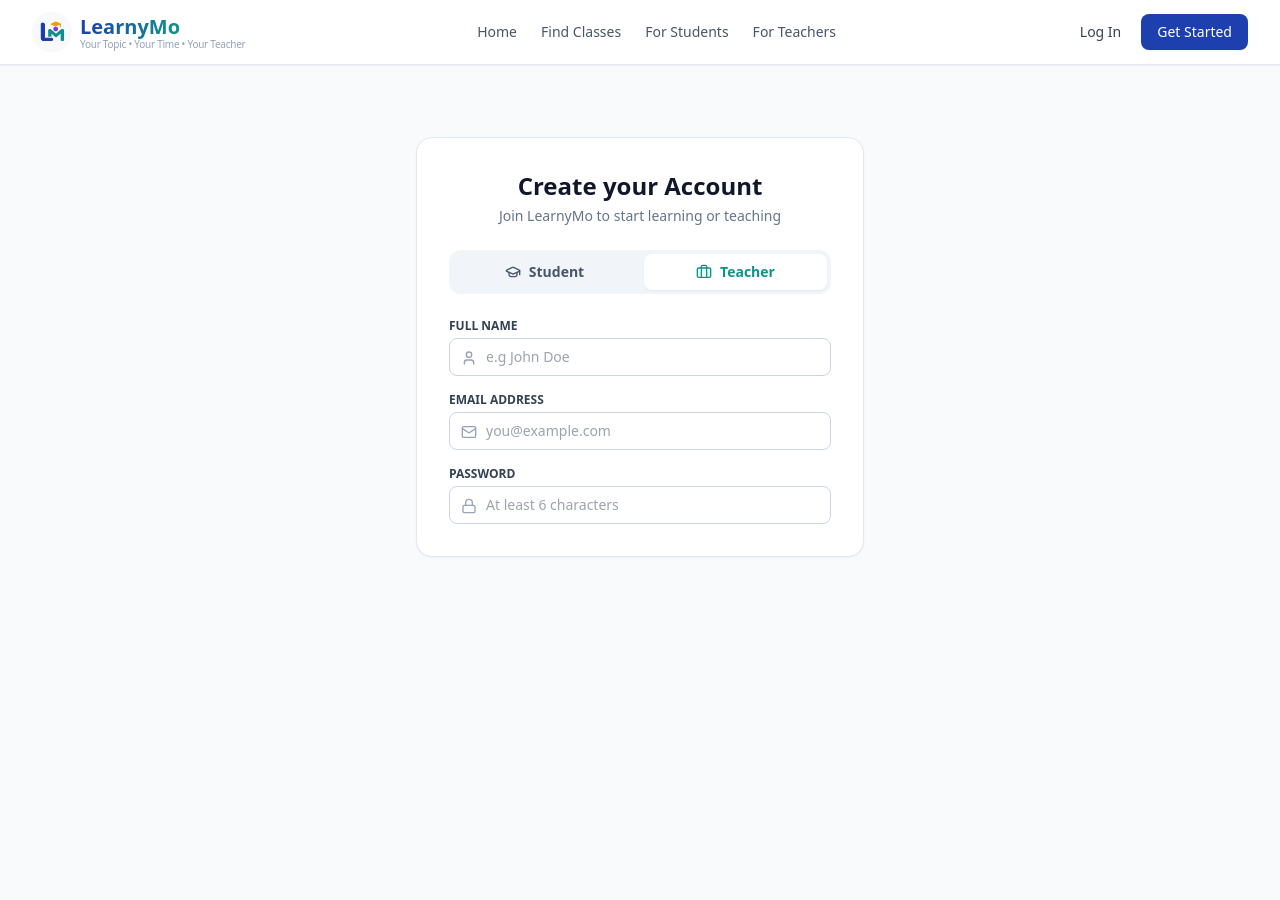
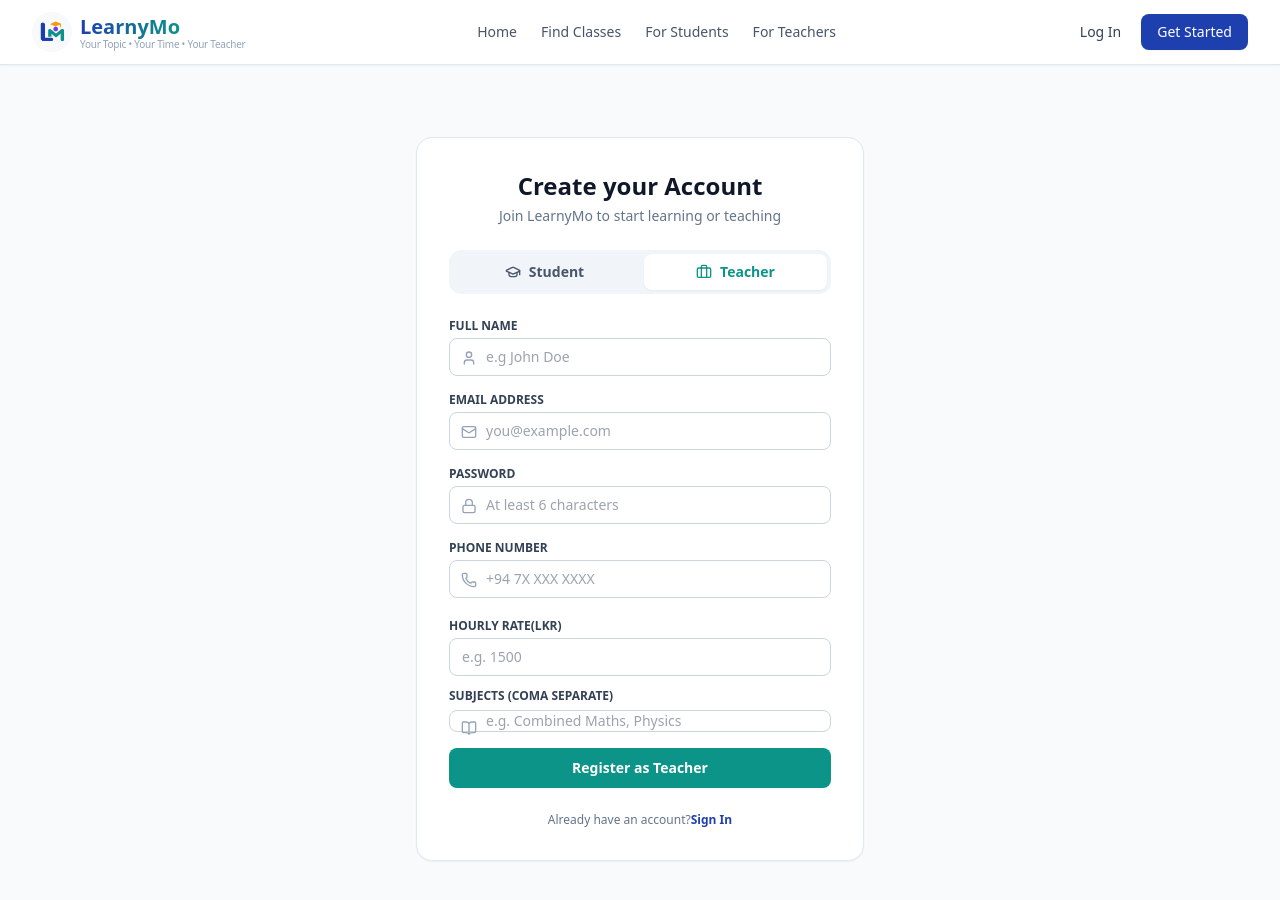
Before and after one commit to paulrajeevan/Uki-Final-Project, a React (Vite) app in the folder client/: page /register in a window 1280 px wide. Both pictures are taken after a click on the button "Teacher". Shown: the top 900 px of the page. Before the commit the page ends 800 px from the top, so only its background shows below. Built offline with nearby package versions, Linux system fonts and the light colour scheme; no server answers.

Commit message:
feat: add register form

```diff
--- a/client/src/pages/Register.jsx
+++ b/client/src/pages/Register.jsx
@@ -1,100 +1,250 @@
 import { useState } from "react";
-import {Link, useNavigate} from "react-router-dom"
+import { Link, useNavigate } from "react-router-dom";
 import { useAuth } from "../context/AuthContext";
-import { GraduationCap,Briefcase,Mail,Lock,User,Phone,BookOpen,AlertCircle } from "lucide-react";
+import {
+  GraduationCap,
+  Briefcase,
+  Mail,
+  Lock,
+  User,
+  Phone,
+  BookOpen,
+  AlertCircle,
+} from "lucide-react";
 
 const Register = () => {
-    const [role, setRole] = useState('student')
+  const [role, setRole] = useState("student");
   const [formData, setFormData] = useState({
-        name:'',
-        email: '',
-        password: '',
-        phone: '',
-        grade: '',
-        school: '',
-        hourlyRate: '',
-        subjects: ''
-    })
+    name: "",
+    email: "",
+    password: "",
+    phone: "",
+    grade: "",
+    school: "",
+    hourlyRate: "",
+    subjects: "",
+  });
 
-    const [error, setError] = useState('')
-    const [loading, setLoading] = useState(false)
+  const [error, setError] = useState("");
+  const [loading, setLoading] = useState(false);
 
-    const {register} = useAuth()
-    const navigate = useNavigate()
+  const { register } = useAuth();
+  const navigate = useNavigate();
 
   const handleChange = (e) => {
-        setFormData({...formData,[e.target.name]:e.target.value})
-    }
+    setFormData({ ...formData, [e.target.name]: e.target.value });
+  };
 
   const handleSubmit = async (e) => {
-        e.preventDefault()
-        setError('')
-        setLoading(true)
+    e.preventDefault();
+    setError("");
+    setLoading(true);
 
-        try{
+    try {
       const submissionData = {
         ...formData,
         role,
-                subject: role === 'teacher' && formData.subjects ? formData.subjects.split(',').map((s) => s.trim()) : []
+        subjects:
+          role === "teacher" && formData.subjects
+            ? formData.subjects.split(",").map((s) => s.trim())
+            : [],
+      };
+
+      await register(submissionData);
+      navigate("/");
+    } catch (err) {
+      setError(
+        err.response?.data?.message ||
+          "Registration failed. Please check your inputs.",
+      );
+    } finally {
+      setLoading(false);
     }
+  };
 
-            await register(submissionData)
-            navigate('/')
-        }catch(err){
-            setError(err.response?.data?.message || 'Registration failed. Please check your inputs.')
-        }finally{
-            setLoading(false)
-        }
-    }
-
-    return(
+  return (
     <div className="max-w-md mx-auto my-8 bg-white border border-slate-200 rounded-2xl shadow-sm p-6 sm:p-8">
       <div className="text-center mb-6">
-                <h2 className="text-2xl font-bold text-slate-900">Create your Account</h2>
-                <p className="text-sm text-slate-500 mt-1">Join LearnyMo to start learning or teaching</p>
+        <h2 className="text-2xl font-bold text-slate-900">
+          Create your Account
+        </h2>
+        <p className="text-sm text-slate-500 mt-1">
+          Join LearnyMo to start learning or teaching
+        </p>
       </div>
 
       {error && (
-                <div className="mb-4 p-3 rounded-lg bg-rose-50 border border-rose text-rose-700 text-sm flex items-center gap-2">
-                    <AlertCircle className="w-4 h-4 shrink-0"/>
+        <div className="mb-4 p-3 rounded-lg bg-rose-50 border border-rose-200 text-rose-700 text-sm flex items-center gap-2">
+          <AlertCircle className="w-4 h-4 shrink-0" />
           <span>{error}</span>
         </div>
       )}
 
       <div className="grid grid-cols-2 gap-2 p-1 bg-slate-100 rounded-xl mb-6">
-                <button type="button" onClick={() => setRole('student')} className={`flex items-center justify-center gap-2 py-2 text-sm font-semibold rounded-lg transition-all ${role === 'student' ? 'bg-white text-brand-blue shadow-sm' : 'text-slate-600 hover:text-slate-900'}`}>
-                    <GraduationCap className="w-4 h-4"/>
+        <button
+          type="button"
+          onClick={() => setRole("student")}
+          className={`flex items-center justify-center gap-2 py-2 text-sm font-semibold rounded-lg transition-all ${role === "student" ? "bg-white text-brand-blue shadow-sm" : "text-slate-600 hover:text-slate-900"}`}
+        >
+          <GraduationCap className="w-4 h-4" />
           Student
         </button>
-                <button type="button" onClick={() => setRole('teacher')} className={`flex items-center justify-center gap-2 py-2 text-sm font-semibold rounded-lg transition-all ${ role === 'teacher' ? 'bg-white text-brand-teal shadow-sm' : 'text-slate-600 hover:text-slate-900'}`}>
-                    <Briefcase className="w-4 h-4"/>
+        <button
+          type="button"
+          onClick={() => setRole("teacher")}
+          className={`flex items-center justify-center gap-2 py-2 text-sm font-semibold rounded-lg transition-all ${role === "teacher" ? "bg-white text-brand-teal shadow-sm" : "text-slate-600 hover:text-slate-900"}`}
+        >
+          <Briefcase className="w-4 h-4" />
           Teacher
         </button>
       </div>
 
       <form onSubmit={handleSubmit} className="space-y-4">
         <div>
-                    <label className="block text-xs font-semibold text-slate-700 uppercase mb-1">Full Name</label>
-                    <div className="relative"><User className="w-4 h-4 absolute left-3 top-3 text-slate-400" />
-                        <input type="text" name="name" required value={formData.name} onChange={handleChange} placeholder="e.g John Doe" className="w-full pl-9 pr-3 py-2 text-sm border border-slate-300 rounded-lg focus:outline-none focus:ring-2 focus:ring-brand-blue"/>
+          <label className="block text-xs font-semibold text-slate-700 uppercase mb-1">
+            Full Name
+          </label>
+          <div className="relative">
+            <User className="w-4 h-4 absolute left-3 top-3 text-slate-400" />
+            <input
+              type="text"
+              name="name"
+              required
+              value={formData.name}
+              onChange={handleChange}
+              placeholder="e.g John Doe"
+              className="w-full pl-9 pr-3 py-2 text-sm border border-slate-300 rounded-lg focus:outline-none focus:ring-2 focus:ring-brand-blue"
+            />
           </div>
         </div>
 
         <div>
-                    <label className="block text-xs font-semibold text-slate-700 uppercase mb-1">Email Address</label>
-                    <div className="relative"><Mail className="w-4 h-4 absolute left-3 top-3 text-slate-400"/>
-                    <input type="email" name="email" required value={formData.email} onChange={handleChange} placeholder="you@example.com" className="w-full pl-9 pr-3 py-2 text-sm border border-slate-300 rounded-lg focus:outline-none focus:ring-2 focus:ring-brand-blue" /></div>
+          <label className="block text-xs font-semibold text-slate-700 uppercase mb-1">
+            Email Address
+          </label>
+          <div className="relative">
+            <Mail className="w-4 h-4 absolute left-3 top-3 text-slate-400" />
+            <input
+              type="email"
+              name="email"
+              required
+              value={formData.email}
+              onChange={handleChange}
+              placeholder="you@example.com"
+              className="w-full pl-9 pr-3 py-2 text-sm border border-slate-300 rounded-lg focus:outline-none focus:ring-2 focus:ring-brand-blue"
+            />
+          </div>
         </div>
         <div>
-                    <label className="block text-xs font-semibold text-slate-700 uppercase mb-1">Password</label>
+          <label className="block text-xs font-semibold text-slate-700 uppercase mb-1">
+            Password
+          </label>
           <div className="relative">
-                        <Lock className="w-4 h-4 absolute left-3 top-3 text-slate-400"/>
-                        <input type="password" name="password" required  minLength={6} value={formData.password} onChange={handleChange} placeholder="At least 6 characters" className="w-full pl-9 pr-3 py-2 text-sm border border-slate-300 rounded-lg focus:outline-none focus:ring-2 focus:ring-brand-blue"/>
+            <Lock className="w-4 h-4 absolute left-3 top-3 text-slate-400" />
+            <input
+              type="password"
+              name="password"
+              required
+              minLength={6}
+              value={formData.password}
+              onChange={handleChange}
+              placeholder="At least 6 characters"
+              className="w-full pl-9 pr-3 py-2 text-sm border border-slate-300 rounded-lg focus:outline-none focus:ring-2 focus:ring-brand-blue"
+            />
           </div>
         </div>
+
+        <div>
+          <label className="block text-xs font-semibold text-slate-700 uppercase mb-1">
+            Phone Number
+          </label>
+          <div className="relative">
+            <Phone className="w-4 h-4 absolute left-3 top-3 text-slate-400" />
+            <input
+              type="tel"
+              name="phone"
+              value={formData.phone}
+              onChange={handleChange}
+              placeholder="+94 7X XXX XXXX"
+              className="w-full pl-9 pr-3 py-2 text-sm border border-slate-300 rounded-lg focus:outline-none focus:ring-2 focus:ring-brand-blue"
+            />
+          </div>
+        </div>
+        {role === "student" ? (
+          <div className="grid grid-cols-2 gap-3 pt-1">
+            <div>
+              <label className="block text-xs font-semibold text-slate-700 uppercase mb-1">
+                Grade
+              </label>
+              <input
+                type="text"
+                name="grade"
+                value={formData.grade}
+                onChange={handleChange}
+                placeholder="e.g. Grade 11"
+                className="w-full px-3 py-2 text-sm border border-slate-300 rounded-lg focus:outline-none focus:ring-2 focus:ring-brand-blue"
+              />
+            </div>
+            <div>
+              <label className="block text-xs font-semibold text-slate-700 uppercase mb-1">
+                School
+              </label>
+              <input
+                type="text"
+                name="school"
+                value={formData.school}
+                onChange={handleChange}
+                placeholder="e.g Royal College"
+                className="w-full px-3 py-2 text-sm border border-slate-300 rounded-lg focus:outline-none focus:ring-2 focus:ring-brand-blue"
+              />
+            </div>
+          </div>
+        ) : (
+          <div className="space-y-3 pt-1">
+            <div>
+              <label className="block text-xs font-semibold text-slate-700 uppercase mb-1">
+                Hourly Rate(LKR)
+              </label>
+              <input
+                type="number"
+                name="hourlyRate"
+                value={formData.hourlyRate}
+                onChange={handleChange}
+                placeholder="e.g. 1500"
+                className="w-full px-3 py-2 text-sm border border-slate-300 rounded-lg focus:outline-none focus:ring-2 focus:ring-brand-teal"
+              />
+            </div>
+            <div>
+              <label className="block text-xs font-semibold text-slate-700 uppercase mb-1">
+                Subjects (Coma separate)
+              </label>
+              <div className="relative">
+                <BookOpen className="w-4 h-4 absolute left-3 top-3 text-slate-400" />
+                <input
+                  type="text"
+                  name="subjects"
+                  value={formData.subjects}
+                  onChange={handleChange}
+                  placeholder="e.g. Combined Maths, Physics"
+                  className="w-full pl-9 pr-3 text-sm border border-slate-300 rounded-lg focus:outline-none focus:ring-2 focus:ring-brand-teal"
+                />
+              </div>
+            </div>
+          </div>
+        )}
+
+        <button type="submit" disabled={loading} className={`w-full py-2.5 px-4 text-white font-semibold text-sm rounded-lg shadow-sm hover:shadow transition-all mt-4 ${
+            role === 'student' ? 'bg-brand-blue hover:bg-blue-700' : 'bg-brand-teal hover:bg-teal-700'
+        } ${
+            loading ? 'opacity-70 cursor-not-allowed' : ''
+        }`}>{loading ? 'Creating Account...': `Register as ${role === 'student' ? 'Student' : 'Teacher'}`}</button>
       </form>
+      <p className="text-center text-xs text-slate-500 mt-6">
+        Already have an account?{''}
+        <Link to="/login" className="font-semibold text-brand-blue hover:underline">Sign In</Link>
+      </p>
     </div>
-    )
-}
+  );
+};
 
-export default Register
+export default Register;
```
Lines whose indentation alone changed are shown as unchanged.
